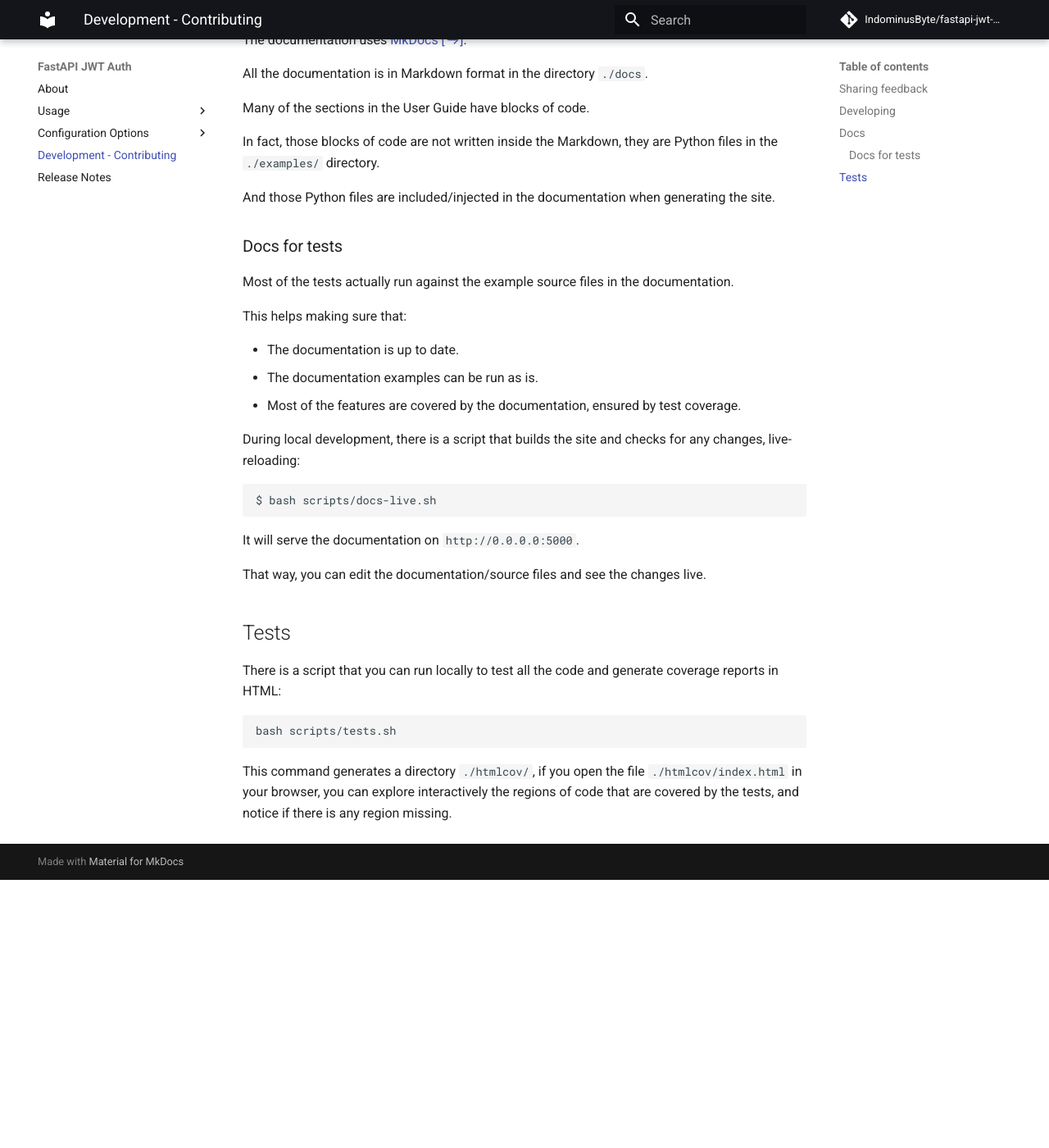
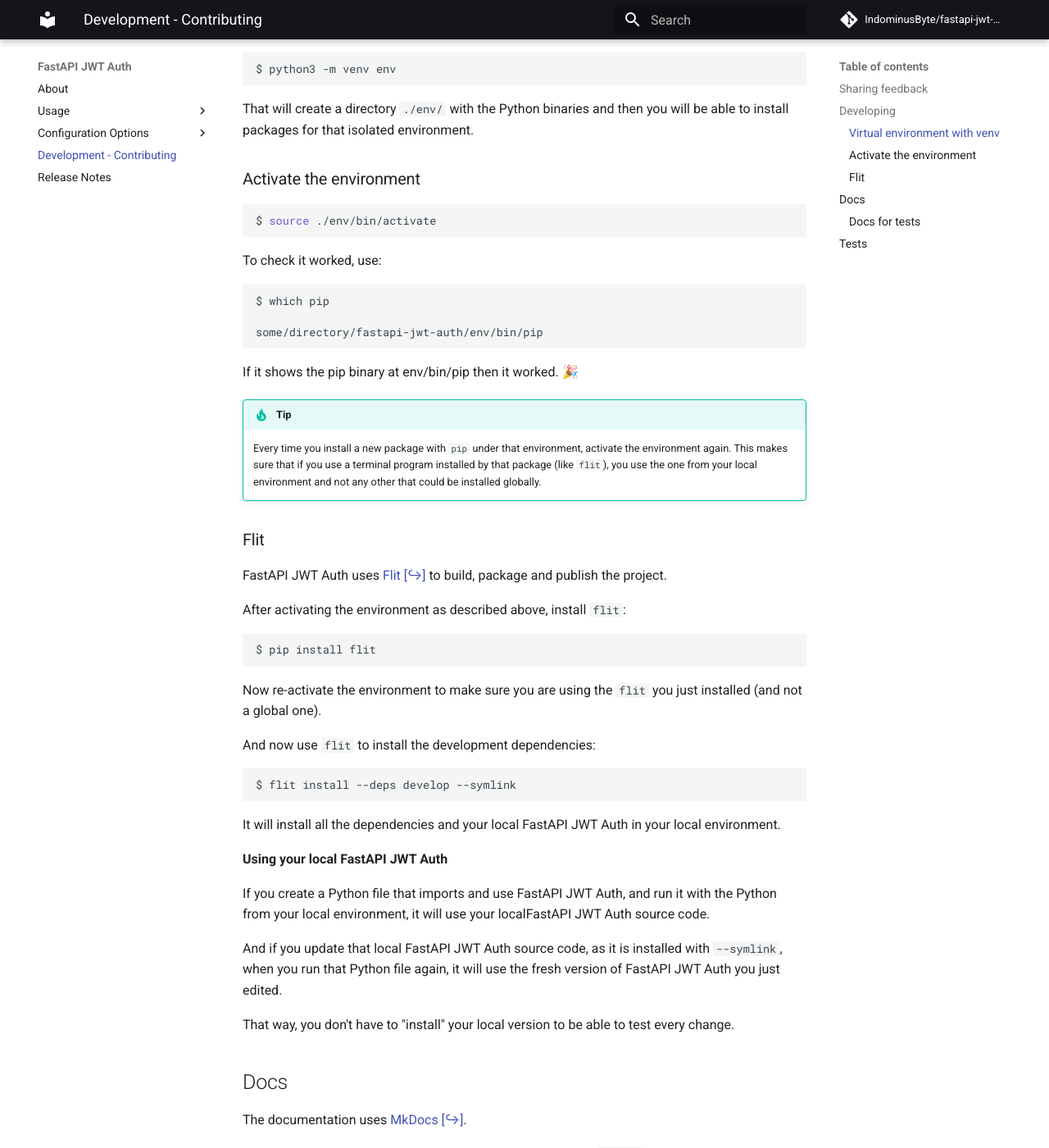
Before and after one commit to Avenzo87/fastapi-jwt-auth, an MkDocs documentation site: the page built from docs/contributing.md, in a window 1280 px wide and 1400 px high, scrolled down 505 px. Shown: the whole window at 82% size. Built offline with MkDocs 1.6.1 and Material for MkDocs 9.7.7, drawn with Linux system fonts in a browser that asks for light colours; emoji names are drawn with the system emoji font; comment, search, counter and statistics services are not loaded; before the commit the page ends 1578 px from its top, so only the background shows below that; some of the changed text lies outside the part shown.

Commit message:
fix contributing.md

````diff
--- a/docs/contributing.md
+++ b/docs/contributing.md
@@ -2,11 +2,70 @@
 
 This project is still quite new and therefore having your feedback will really help to
 prioritize relevant feature developments :rocket:. If you want to contribute thankss a lot :smile:, you can
-open an <a href="https://github.com/IndominusByte/fastapi-jwt-auth/issues/new">issue</a> on Github.
+open an <a href="https://github.com/IndominusByte/fastapi-jwt-auth/issues/new" target="_blank">issue</a> on Github.
 
 ## Developing
 
 If you already cloned the repository and you know that you need to deep dive in the code, here are some guidelines to set up your environment.
+
+### Virtual environment with venv
+
+You can create a virtual environment in a directory using Python's `venv` module:
+
+```bash
+$ python3 -m venv env
+```
+
+That will create a directory `./env/` with the Python binaries and then you will be able to install packages for that isolated environment.
+
+### Activate the environment
+
+```bash
+$ source ./env/bin/activate
+```
+
+To check it worked, use:
+
+```bash
+$ which pip
+
+some/directory/fastapi-jwt-auth/env/bin/pip
+```
+
+If it shows the pip binary at env/bin/pip then it worked. 🎉
+
+!!! tip
+    Every time you install a new package with `pip` under that environment, activate the environment again.
+    This makes sure that if you use a terminal program installed by that package (like `flit`),
+    you use the one from your local environment and not any other that could be installed globally.
+
+### Flit
+
+FastAPI JWT Auth uses <a href="https://flit.readthedocs.io/en/latest/index.html" class="external-link" target="_blank">Flit</a> to build, package and publish the project.
+
+After activating the environment as described above, install `flit`:
+
+```bash
+$ pip install flit
+```
+
+Now re-activate the environment to make sure you are using the `flit` you just installed (and not a global one).
+
+And now use `flit` to install the development dependencies:
+
+```bash
+$ flit install --deps develop --symlink
+```
+
+It will install all the dependencies and your local FastAPI JWT Auth in your local environment.
+
+**Using your local FastAPI JWT Auth**
+
+If you create a Python file that imports and use FastAPI JWT Auth, and run it with the Python from your local environment, it will use your localFastAPI JWT Auth source code.
+
+And if you update that local FastAPI JWT Auth source code, as it is installed with `--symlink`, when you run that Python file again, it will use the fresh version of FastAPI JWT Auth you just edited.
+
+That way, you don't have to "install" your local version to be able to test every change.
 
 ## Docs
 
@@ -45,7 +104,7 @@ That way, you can edit the documentation/source files and see the changes live.
 There is a script that you can run locally to test all the code and generate coverage reports in HTML:
 
 ```bash
-bash scripts/tests.sh
+$ bash scripts/tests.sh
 ```
 
 This command generates a directory `./htmlcov/`, if you open the file `./htmlcov/index.html` in your browser, you can explore interactively the regions of code that are covered by the tests, and notice if there is any region missing.
````
Also changed, not shown: docs/configuration/general.md (+1 -1 lines), docs/usage/jwt-in-cookies.md (+1 -1 lines), pyproject.toml (+4 -4 lines).
